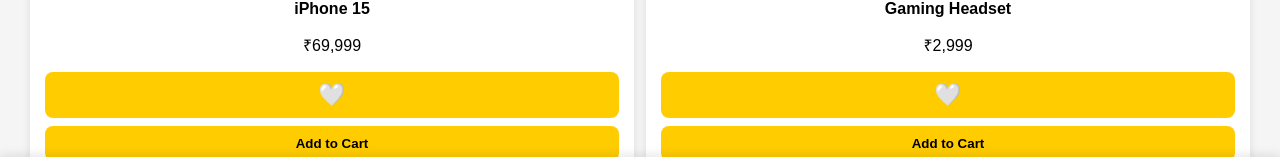
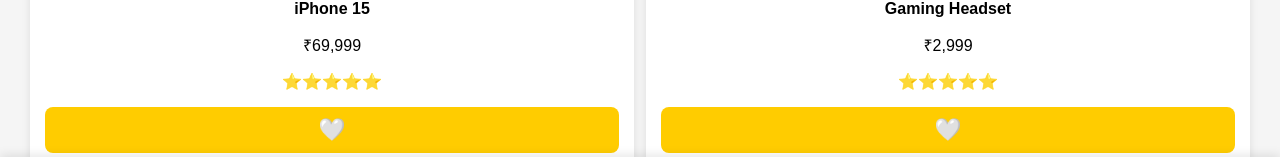
Before and after one commit to singhrajnish12399-dev/NexCart, a React (Vite) app: page / in a window 1280 px wide. Shown: the part 601-763 px from the top of the page. Built offline with nearby package versions, Linux system fonts and the light colour scheme.

Commit message:
Update App.jsx

```diff
--- a/src/App.jsx
+++ b/src/App.jsx
@@ -70,6 +70,7 @@
               <h3>{product.name}</h3>
 
               <p>{product.price}</p>
+<p>⭐⭐⭐⭐⭐</p>
 
 <button
   className="wish-btn"
```
